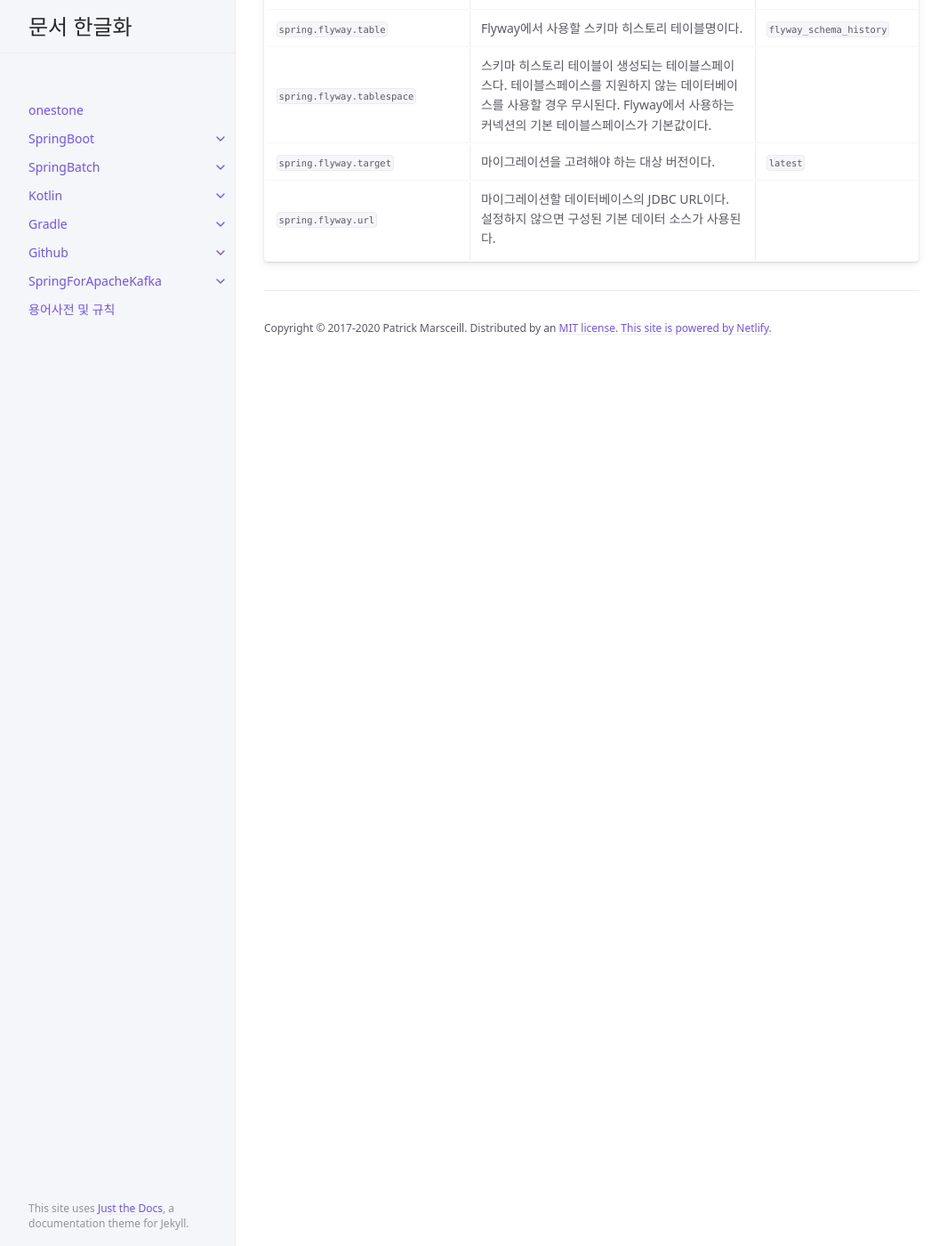
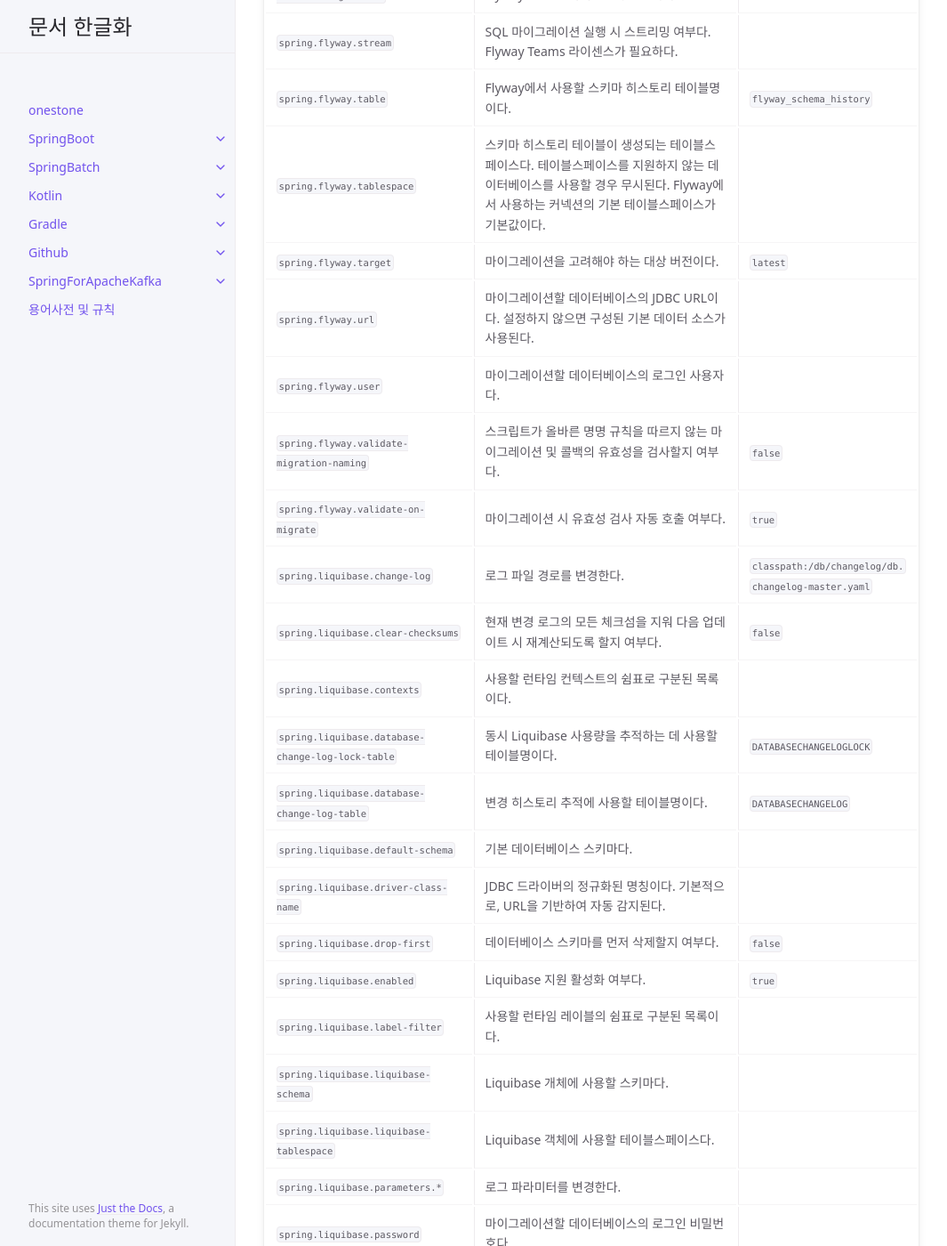
Before and after one commit to onestone9900/onestone9900.github.io, a Jekyll site: the page built from docs/spring_boot/3.1.1/spring_boot/19.appendices.md, in a window 1280 px wide and 1400 px high, scrolled down 32960 px. Shown: the whole window at 89% size, without its empty margins (107-1172 px from the left). Built offline with Jekyll 4.4.1, drawn with Linux system fonts in a browser that asks for light colours; some of the changed text lies outside the part shown.

Commit message:
docs: spring boot - .A.7. 데이터 마이그레이션 프로퍼티(Data Migration Properties)

```diff
--- a/docs/spring_boot/3.1.1/spring_boot/19.appendices.md
+++ b/docs/spring_boot/3.1.1/spring_boot/19.appendices.md
@@ -529,3 +529,34 @@ nav_order: 19
 |`spring.flyway.tablespace`|스키마 히스토리 테이블이 생성되는 테이블스페이스다. 테이블스페이스를 지원하지 않는 데이터베이스를 사용할 경우 무시된다. Flyway에서 사용하는 커넥션의 기본 테이블스페이스가 기본값이다.||
 |`spring.flyway.target`|마이그레이션을 고려해야 하는 대상 버전이다.|`latest`|
 |`spring.flyway.url`|마이그레이션할 데이터베이스의 JDBC URL이다. 설정하지 않으면 구성된 기본 데이터 소스가 사용된다.||
+|`spring.flyway.user`|마이그레이션할 데이터베이스의 로그인 사용자다.||
+|`spring.flyway.validate-migration-naming`|스크립트가 올바른 명명 규칙을 따르지 않는 마이그레이션 및 콜백의 유효성을 검사할지 여부다.|`false`|
+|`spring.flyway.validate-on-migrate`|마이그레이션 시 유효성 검사 자동 호출 여부다.|`true`|
+|`spring.liquibase.change-log`|로그 파일 경로를 변경한다.|`classpath:/db/changelog/db.`<br>`changelog-master.yaml`|
+|`spring.liquibase.clear-checksums`|현재 변경 로그의 모든 체크섬을 지워 다음 업데이트 시 재계산되도록 할지 여부다.|`false`|
+|`spring.liquibase.contexts`|사용할 런타임 컨텍스트의 쉼표로 구분된 목록이다.||
+|`spring.liquibase.database-change-log-lock-table`|동시 Liquibase 사용량을 추적하는 데 사용할 테이블명이다.|`DATABASECHANGELOGLOCK`|
+|`spring.liquibase.database-change-log-table`|변경 히스토리 추적에 사용할 테이블명이다.|`DATABASECHANGELOG`|
+|`spring.liquibase.default-schema`|기본 데이터베이스 스키마다.||
+|`spring.liquibase.driver-class-name`|JDBC 드라이버의 정규화된 명칭이다. 기본적으로, URL을 기반하여 자동 감지된다.||
+|`spring.liquibase.drop-first`|데이터베이스 스키마를 먼저 삭제할지 여부다.|`false`|
+|`spring.liquibase.enabled`|Liquibase 지원 활성화 여부다.|`true`|
+|`spring.liquibase.label-filter`|사용할 런타임 레이블의 쉼표로 구분된 목록이다.||
+|`spring.liquibase.liquibase-schema`|Liquibase 개체에 사용할 스키마다.||
+|`spring.liquibase.liquibase-tablespace`|Liquibase 객체에 사용할 테이블스페이스다.||
+|`spring.liquibase.parameters.*`|로그 파라미터를 변경한다.||
+|`spring.liquibase.password`|마이그레이션할 데이터베이스의 로그인 비밀번호다.||
+|`spring.liquibase.rollback-file`|업데이트 수행 시 롤백 SQL이 기록되는 파일이다.||
+|`spring.liquibase.tag`|데이터베이스 변경 사항을 적용할 때 사용할 태그명이다. 해당 태그와 관련된 모든 기존 변경 사항에 대한 롤백 스크립트를 생성하기 위해 "rollbackFile"과 함께 사용할 수도 있다.||
+`|spring.liquibase.test-rollback-on-update`|업데이트가 수행되기 전에 롤백을 테스트해야 하는지 여부다.|`false`|
+|`spring.liquibase.url`|마이그레이션할 데이터베이스의 JDBC URL이다. 설정하지 않으면 구성된 기본 데이터 소스가 사용된다.||
+|`spring.liquibase.user`|마이그레이션할 데이터베이스의 로그인 사용자다.||
+|`spring.sql.init.continue-on-error`|오류가 발생한 경우 초기화를 계속해야 하는지 여부다.|`false`|
+|`spring.sql.init.data-locations`|데이터베이스에 적용할 데이터(DML) 스크립트의 위치다.||
+|`spring.sql.init.encoding`|스키마 및 데이터 스크립트의 인코딩이다.||
+|`spring.sql.init.mode`|초기화 여부를 결정할 때 적용할 모드다.|`embedded`|
+|`spring.sql.init.password`|초기화 스크립트를 적용할 때 사용할 데이터베이스의 비밀번호다(다른 경우).||
+|`spring.sql.init.platform`|기본 스키마 또는 데이터 스크립트 위치인 Schema- ${platform}.sql 및 data- ${platform}.sql에서 사용할 플랫폼이다.|`all`|
+|`spring.sql.init.schema-locations`|데이터베이스에 적용할 스키마(DDL) 스크립트의 위치다.||
+|`spring.sql.init.separator`|스키마 및 데이터 스크립트의 문 구분 기호다.|`;`|
+|`spring.sql.init.username`|초기화 스크립트를 적용할 때 사용할 데이터베이스의 사용자명이다(다른 경우).||
```
